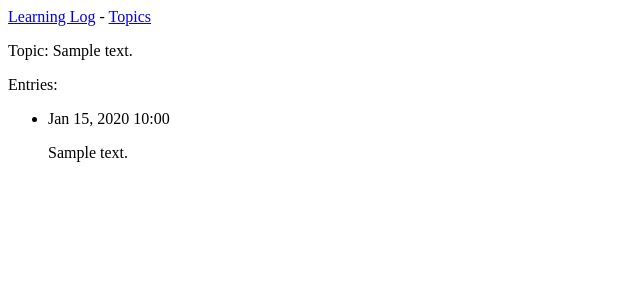
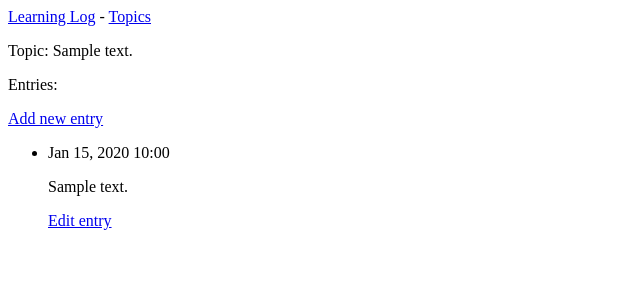
Before and after one commit to Kayconfig/learning_log, a Django app: page /topics/1 in a window 1280 px wide. Shown: the top 300 px of the page, without its empty margins (0-640 px from the left). Run offline with Django 3.2, Linux system fonts and the light colour scheme; tables that the repository leaves empty hold one stand-in row (values such as "Sample post").

Commit message:
I created modelForm for Topic and Entry, made provisions to add and edit topics or entries. (No provision for deleting topic or entry yet

```diff
--- a/learning_logs/templates/learning_logs/topic.html
+++ b/learning_logs/templates/learning_logs/topic.html
@@ -4,11 +4,19 @@
 
     <p>Topic: {{ topic }}</p>
     <p>Entries: </p>
+
+    <p>
+    <a href="{% url 'learning_logs:new_entry' topic.id %}">Add new entry</a>
+    </p>
+
     <ul>
     {% for entry in entries %}
     <li>
         <p>{{ entry.date_added|date:'M d, Y H:i' }}</p>
         <p>{{ entry.text|linebreaks }}</p>
+        <p>
+        <a href="{% url 'learning_logs:edit_entry' entry.id %}">Edit entry</a>
+        </p>
     </li>
     {% empty %}
     <li>There are no entries for this topic yet.</li>
--- a/learning_logs/templates/learning_logs/topics.html
+++ b/learning_logs/templates/learning_logs/topics.html
@@ -5,11 +5,13 @@
         {% for topic in topics %}
             <li>
             <a href="{% url 'learning_logs:topic' topic.id %}">{{ topic }}</a>
-
             </li>
             {% empty %}
             <li>No topics have been added yet</li>
         {% endfor %}
     </ul>
 
+    <a href="{% url 'learning_logs:new_topic' %}">Add a new topic</a>
+
+
 {% endblock content %}
--- a/learning_logs/urls.py
+++ b/learning_logs/urls.py
@@ -9,4 +9,10 @@ urlpatterns= [
     path('topics/', views.topics, name='topics'),
     # Page that shows details for a topic
     path('topics/<int:topic_id>', views.topic, name='topic'),
+    # Page to add new topic
+    path('new_topic/', views.new_topic, name='new_topic'),
+    # Page for adding new entry
+    path('new_entry/<int:topic_id>/', views.new_entry, name='new_entry'),
+    # Page for editing an entry.
+    path ('edit_entry/<int:entry_id>/', views.edit_entry, name='edit_entry'),
 ]
--- a/learning_logs/views.py
+++ b/learning_logs/views.py
@@ -1,5 +1,6 @@
-from django.shortcuts import render,HttpResponse
+from django.shortcuts import render,HttpResponse, redirect
 from learning_logs.models import Topic, Entry
+from learning_logs.forms import TopicForm, EntryForm
 
 
 #homepage
@@ -23,3 +24,60 @@ def topic(request, topic_id):
     entries = topic.entry_set.order_by('-date_added')
     context = {'topic':topic, 'entries':entries}
     return render(request, 'learning_logs/topic.html', context)
+
+def new_topic(request):
+    ''' adds a new topic '''
+    if request.method != 'POST':
+        #no data was submitted, create a blank form
+        form = TopicForm()
+    else:
+        #data was submitted save new topic
+        form = TopicForm(request.POST)
+        if form.is_valid():
+            form.save()
+            return redirect('learning_logs:topics')
+
+    #display blank form or invalid form
+    context = {'form': form}
+    return render(request, 'learning_logs/new_topic.html', context)
+
+
+def new_entry(request, topic_id):
+    '''Add a new entry to the topic with id == topic_id'''
+    #get the topic
+    topic = Topic.objects.get(id= topic_id)
+    if request.method != 'POST':
+        #no data was submitted create empty form
+        form = EntryForm()
+    else:
+        form = EntryForm(request.POST)
+        if form.is_valid():
+            #dont add the entry to the database yet
+            new_entry = form.save(commit=False)
+            new_entry.topic = topic
+            new_entry.save()
+            return redirect('learning_logs:topic', topic_id=topic_id)
+
+    #display a blank or invalid form
+    context = {'topic':topic, 'form':form}
+    return render( request, 'learning_logs/new_entry.html', context)
+
+
+def edit_entry( request, entry_id):
+    '''Edit an existing entry'''
+    entry = Entry.objects.get(id= entry_id)
+    topic = entry.topic
+
+    if request.method != "POST":
+        #no data was submitted, fill the form with current data.
+        form = EntryForm(instance=entry)
+    else:
+        #data was submitted, update the entry
+        form =  EntryForm(instance=entry, data=request.POST)
+        if form.is_valid():
+            #the content of the form is valid
+            form.save()
+            return redirect('learning_logs:topic', topic_id=topic.id)
+
+    context = {'entry':entry, 'form':form, 'topic':topic}
+    return render( request, 'learning_logs/edit_entry.html', context)
```
Also changed, not shown: learning_logs/forms.py (added, +15 -0 lines), learning_logs/templates/learning_logs/edit_entry.html (added, +16 -0 lines), learning_logs/templates/learning_logs/new_entry.html (added, +15 -0 lines), learning_logs/templates/learning_logs/new_topic.html (added, +12 -0 lines).
